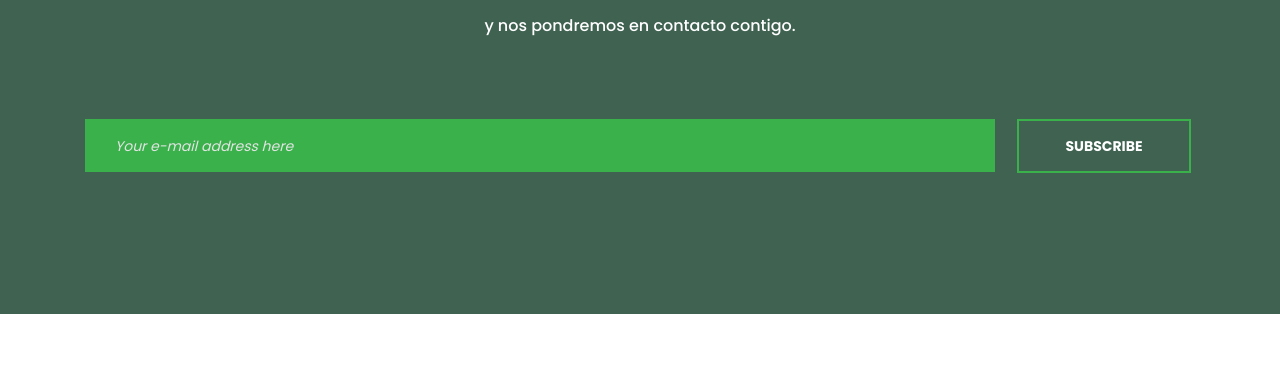
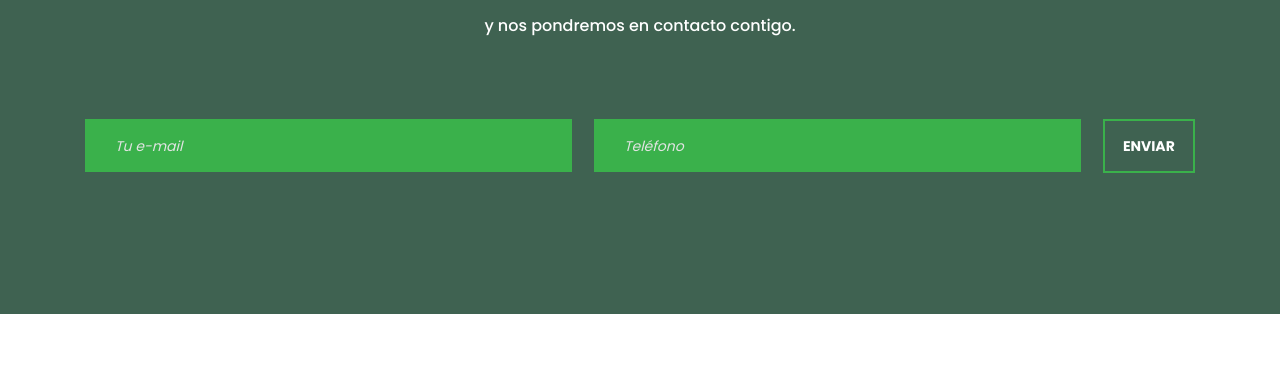
Before and after one commit to MOSQUEDACORDOVA/BeePro, a plain HTML site: page index.html in a window 1280 px wide. Shown: the part 5278-5669 px from the top of the page. Drawn offline with Linux system fonts and the light colour scheme.

Commit message:
newsletter

```diff
--- a/index.html
+++ b/index.html
@@ -670,15 +670,15 @@
 						<div class="newsletter_form_container">
 							<form action="#">
 								<div class="input-group">
-									<input type="email" class="newsletter_email" placeholder="Your e-mail address here" required="required" data-error="Valid email address is required.">
+									<input type="email" class="newsletter_email" placeholder="Tu e-mail" required="required" data-error="Valid email address is required.">
+									<input id="fielddinput" type="text" class="newsletter_email txtTelefono" placeholder="Teléfono" required="required" maxlength="9" impulsaname="telefono-cliente" name="telefono-cliente">
 									<button id="newsletter_form_submit" type="submit" class="button newsletter_submit_button trans_200" value="Submit">
-										subscribe
+										ENVIAR
 									</button>
 								</div>
 
 							</form>
 						</div>
-
 					</div>
 				</div>
 			</div>
```
